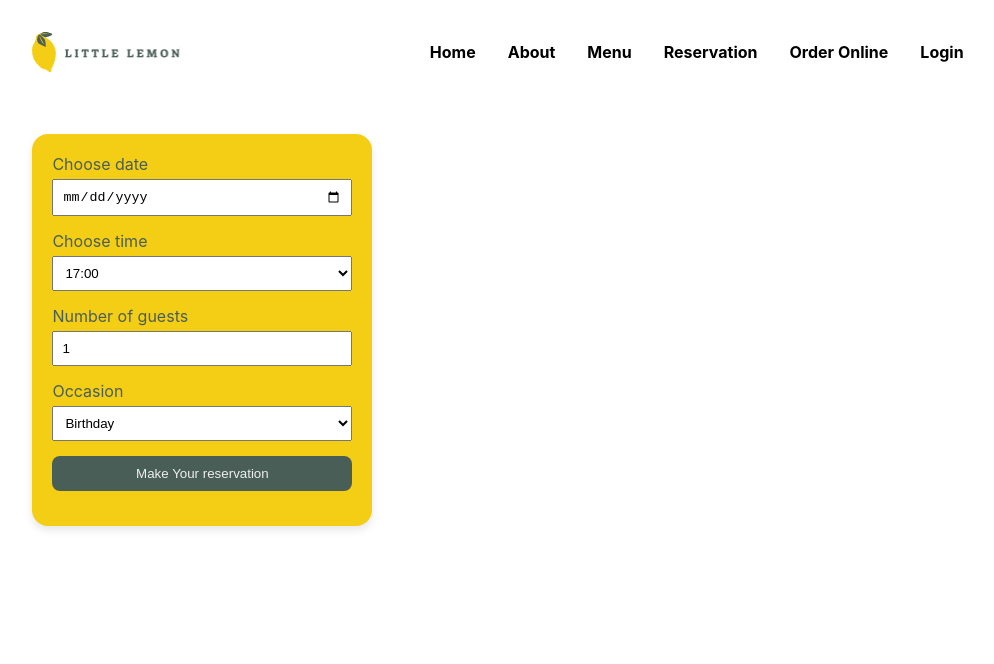
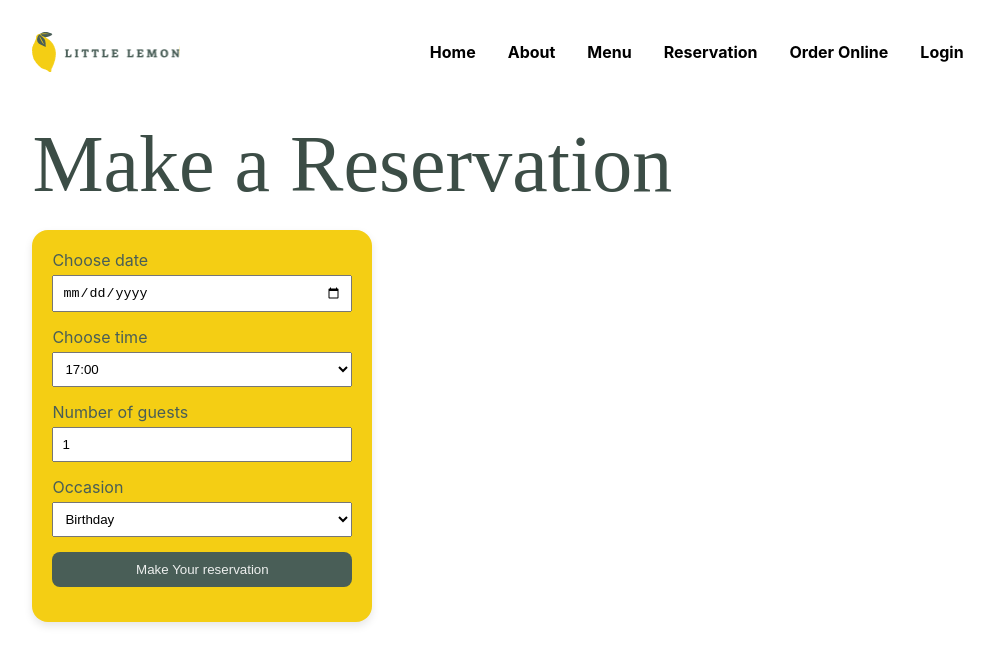
Before and after one commit to ProgramadorAlien/capstone-frontend-coursera, a React (Create React App) app: page /booking in a window 1280 px wide. Shown: the top 664 px of the page, without its empty margins (134-1128 px from the left). Built offline with nearby package versions, Linux system fonts and the light colour scheme; a web font is replaced by a local one.

Commit message:
Fixing errors in useReducer hook

```diff
--- a/src/App.css
+++ b/src/App.css
@@ -257,6 +257,10 @@ cursor: pointer;
   margin: 10px 13%;
 }
 
+.grid-form-container h2{
+  color:#3C4D46
+}
+
 .booking-form {
   display: grid;
   grid-auto-flow: row;
--- a/src/Components/Booking.js
+++ b/src/Components/Booking.js
@@ -2,24 +2,36 @@ import React, { useState, useReducer } from 'react';
 import '../App.css';
 import Nav from './Nav'
 import BookingForm from './BookingForm';
+
+
+export const initializeTimes = () => ['17:00', '18:00', '20:00', '21:00', '22:00'];
+
+export const updateTimes = (state, selectedDate) => {
+    // For now, return the same available times regardless of the date
+    console.log('Selected Date:', selectedDate);
+    console.log(state);
+    console.log(initializeTimes()[2]);
+    return initializeTimes();
+
+};
 
 const Booking = () => {
 
     // Lifted state for availableTimes
     //const [availableTimes, setAvailableTimes] = useState(['17:00', '18:00', '20:00', '21:00', '22:00']);
 
-    const initializeTimes = () => ['17:00', '18:00', '20:00', '21:00', '22:00'];
 
-    const updateTimes = (state, selectedDate) => {
-        // For now, return the same available times regardless of the date
-        return initializeTimes();
-    };
 
-    const [availableTimes, dispatch] = useReducer(updateTimes, null, initializeTimes);
+
+
+    const [availableTimes, dispatch] = useReducer(updateTimes, initializeTimes());
+
+
 
     const handleFormSubmission = (formData) => {
         // Add your reservation submission logic here using the formData
         console.log('Form submitted with data:', formData);
+        console.log(availableTimes);
     };
 
 
--- a/src/Components/BookingForm.js
+++ b/src/Components/BookingForm.js
@@ -2,7 +2,7 @@ import React, { useState } from 'react';
 
 
 const BookingForm = ({ availableTimes, dispatch, onSubmit }) => {
-
+    //console.log("Rendering BookingForm");
     const [date, setDate] = useState('');
     const [time, setTime] = useState('');
     const [guests, setGuests] = useState(1);
@@ -12,7 +12,8 @@ const BookingForm = ({ availableTimes, dispatch, onSubmit }) => {
     const handleDateChange = (event) => {
         const selectedDate = event.target.value;
         setDate(selectedDate);
-        dispatch(selectedDate); // Dispatch the selected date to update available times
+        //dispatch(selectedDate); // Dispatch the selected date to update available times
+        dispatch({ type: 'UPDATE_TIMES', payload: selectedDate }); // Dispatch the selected date to update available times
     };
 
     const handleTimeChange = (event) => {
@@ -35,15 +36,16 @@ const BookingForm = ({ availableTimes, dispatch, onSubmit }) => {
 
     return (
         <main className='grid-form-container'>
+            <div><h2>Make a Reservation</h2></div>
             <form className="booking-form" onSubmit={handleSubmit}>
                 <label htmlFor="res-date">Choose date</label>
                 <input type="date" id="res-date" value={date} onChange={handleDateChange} />
 
                 <label htmlFor="res-time">Choose time</label>
                 <select id="res-time" value={time} onChange={handleTimeChange}>
-                    {availableTimes.map((timeOption) => (
-                        <option key={timeOption}>{timeOption}</option>
-                    ))}
+                {availableTimes.map((timeOption) => (
+                    <option key={timeOption}>{timeOption}</option>
+                )) }
                 </select>
 
                 <label htmlFor="guests">Number of guests</label>
```
